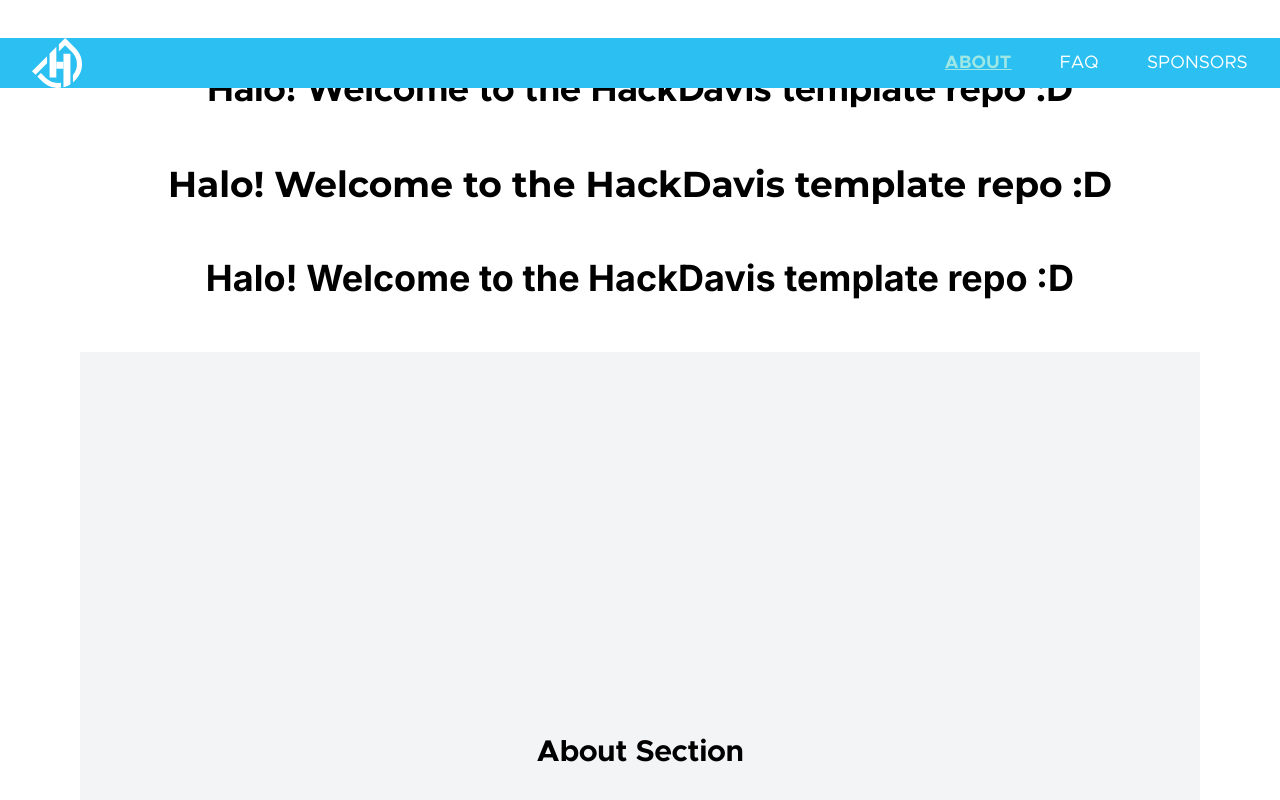
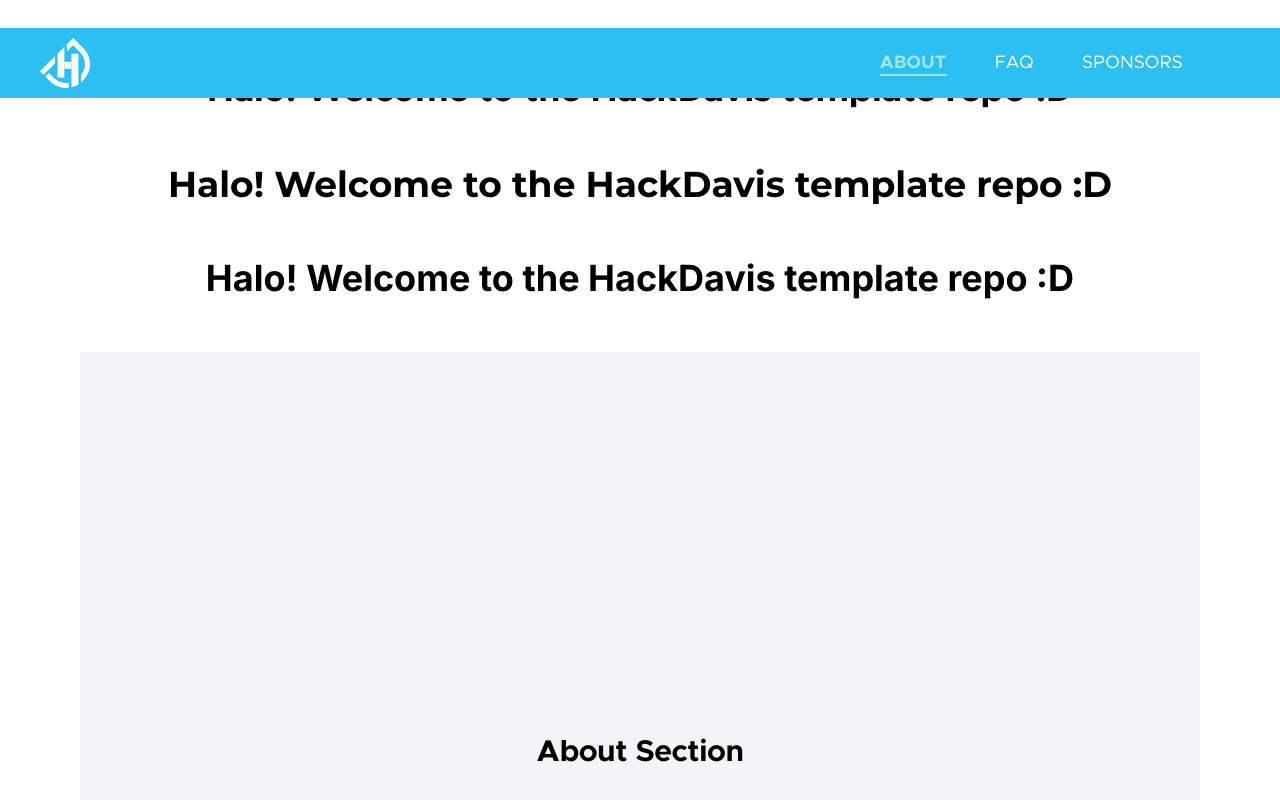
Before and after one commit to HackDavis/website-2025, a Next.js app: page / in a window 1280 px wide. Shown: the top 800 px of the page. Built offline with nearby package versions, Linux system fonts and the light colour scheme.

Commit message:
Header Done

```diff
--- a/app/(pages)/_components/Navbar/Navbar.module.scss
+++ b/app/(pages)/_components/Navbar/Navbar.module.scss
@@ -1,21 +1,25 @@
-.content {
+.container {
+    width: 100%;
+  }
+
+  .content {
     position: fixed;
-    top: 38px; /* Initial gap from the top */
-    left: 0;
+    top: 28px;
     width: 100%;
-    height: 50px;
+    padding-left: 40px;
+    padding-right: 97px;
+    height: 70px;
+    padding-top: 10px;
+    padding-bottom: 10px;
+
     display: flex;
     align-items: center;
     justify-content: space-between;
-    padding: 16px 32px;
     background-color: transparent;
+
+    background-color: #2BC0F1; // Temporary background color until hero color comes in
     transition: background-color 0.6s ease, box-shadow 0.6s ease, top 0.6s ease;
     z-index: 1000;
-    background-color: #2BC0F1; // Temporary background color until hero text comes in
-
-    // This will ensure that the background spans the entire width of the page
-    background-size: cover;
-    background-position: center;
 
     &.scrolled {
       background-color: rgba(4, 102, 101, 0.415); // Updated background color when scrolled
@@ -31,10 +35,10 @@
     }
 
     .navLinks {
-        display: flex;
-        align-items: center;
-        gap: 48px;
-        align-self: stretch;
+      display: flex;
+      align-items: center;
+      gap: 48px;
+      align-self: stretch;
     }
 
     .navLink {
@@ -46,6 +50,7 @@
       font-weight: 400;
       line-height: 100%; /* 18px */
       letter-spacing: 0.36px;
+      position: relative; /* Required for the ::after pseudo-element */
       transition: color 0.3s;
 
       &:hover {
@@ -55,7 +60,37 @@
       &.active {
         color: #9EE7E5; // Active section color
         font-weight: 700;
-        text-decoration: underline;
+
+        // The underline effect
+        &::after {
+          content: '';
+          position: absolute;
+          bottom: -4px; /* Space between text and the underline */
+          left: 0;
+          width: 100%;
+          height: 2px;
+          background-color: #9EE7E5;
+          transform: scaleX(1); /* Extend the underline from left to right */
+          transform-origin: left center; /* Start the scale from the left */
+          transition: transform 0.3s ease-out; /* Smooth animation */
+        }
+      }
+
+      &::after {
+        content: '';
+        position: absolute;
+        bottom: -4px;
+        left: 0;
+        width: 100%; /* Full width for underline */
+        height: 2px;
+        background-color: #9EE7E5;
+        transform: scaleX(0); /* Start with no width */
+        transform-origin: left center; /* Start the scale from the left */
+        transition: transform 0.3s ease-out; /* Smooth animation */
+      }
+
+      &:not(.active)::after {
+        transform: scaleX(0); /* Make underline disappear with the same animation */
       }
     }
   }
--- a/app/(pages)/_components/Navbar/Navbar.tsx
+++ b/app/(pages)/_components/Navbar/Navbar.tsx
@@ -60,6 +60,7 @@ export default function Navbar() {
   };
 
   return (
+    <div className={styles.container}>
         <div className={`${styles.content} ${isScrolled ? styles.scrolled : ''}`}>
             <div className={styles.hdIcon}>
                 <Image src={WhiteLogo} alt="White HackDavis Logo" />
@@ -91,5 +92,7 @@ export default function Navbar() {
                 </p>
             </div>
         </div>
+    </div>
+
   );
 }
```
Lines whose indentation alone changed are shown as unchanged.
